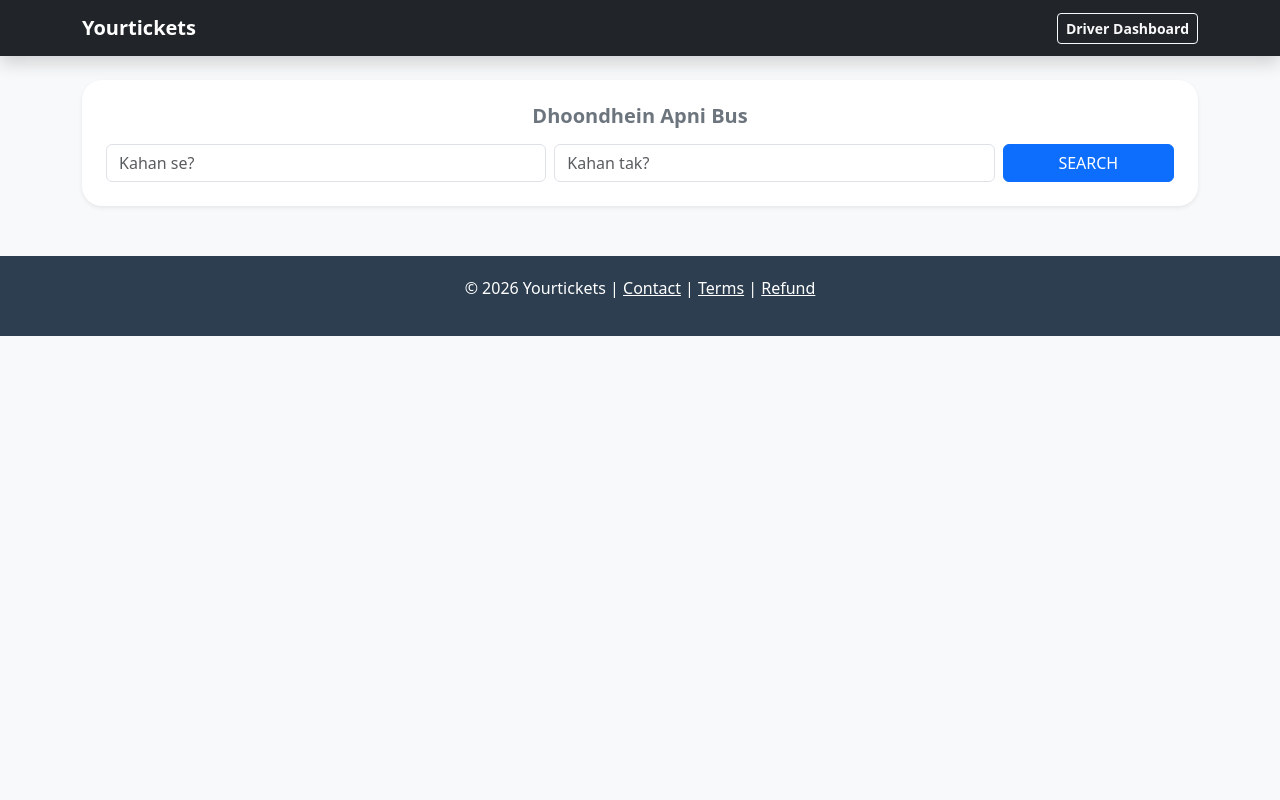
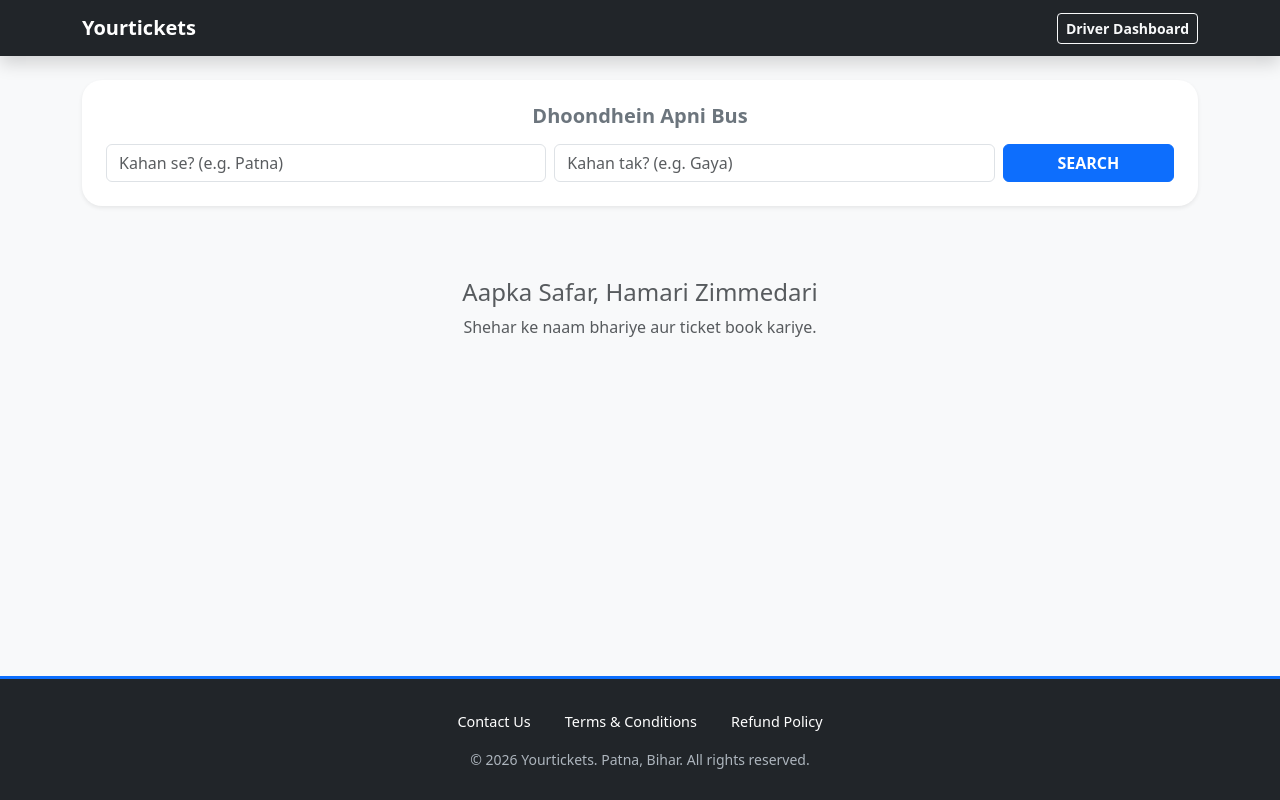
Before and after one commit to upadhyaaman593-dev/bus-booking-bihar, a Flask app: page / in a window 1280 px wide. Run offline with Flask 3, Linux system fonts and the light colour scheme; some libraries are stand-ins or nearby versions.

Commit message:
Update index.html

```diff
--- a/templates/index.html
+++ b/templates/index.html
@@ -6,13 +6,28 @@
     <link href="https://cdn.jsdelivr.net/npm/bootstrap@5.3.0/dist/css/bootstrap.min.css" rel="stylesheet">
     <title>Yourtickets - Bihar Bus Booking</title>
     <style>
+        /* Footer ko hamesha niche rakhne ke liye */
+        html, body { height: 100%; margin: 0; display: flex; flex-direction: column; }
+        .content-wrapper { flex: 1 0 auto; }
+
         .search-card { border-radius: 20px; background: white; }
-        .bus-card { border-radius: 15px; transition: 0.3s; }
-        .footer { background: #2c3e50; color: white; padding: 20px 0; margin-top: 50px; }
+        .bus-card { border-radius: 15px; transition: 0.3s; border-left: 5px solid #0d6efd; }
+        .bus-card:hover { transform: scale(1.02); }
+
+        .footer {
+            background: #212529;
+            color: #adb5bd;
+            padding: 30px 0;
+            flex-shrink: 0;
+            border-top: 3px solid #0d6efd;
+        }
+        .footer a { color: white; text-decoration: none; margin: 0 15px; font-size: 0.9rem; }
+        .footer a:hover { color: #0d6efd; }
     </style>
 </head>
 <body class="bg-light">
 
+<div class="content-wrapper">
     <nav class="navbar navbar-dark bg-dark mb-4 shadow">
         <div class="container">
             <a class="navbar-brand fw-bold" href="/">Yourtickets</a>
@@ -20,40 +35,58 @@
         </div>
     </nav>
 
-<div class="container">
+    <div class="container mb-5">
         <div class="card p-4 shadow-sm mb-4 border-0 search-card text-center">
             <h5 class="mb-3 fw-bold text-secondary">Dhoondhein Apni Bus</h5>
             <form action="/search" method="POST">
                 <div class="row g-2">
-                <div class="col-md-5"><input type="text" name="source" class="form-control" placeholder="Kahan se?" required></div>
-                <div class="col-md-5"><input type="text" name="destination" class="form-control" placeholder="Kahan tak?" required></div>
-                <div class="col-md-2"><button type="submit" class="btn btn-primary w-100">SEARCH</button></div>
+                    <div class="col-md-5"><input type="text" name="source" class="form-control" placeholder="Kahan se? (e.g. Patna)" required></div>
+                    <div class="col-md-5"><input type="text" name="destination" class="form-control" placeholder="Kahan tak? (e.g. Gaya)" required></div>
+                    <div class="col-md-2"><button type="submit" class="btn btn-primary w-100 fw-bold">SEARCH</button></div>
                 </div>
             </form>
         </div>
 
         {% if search_done %}
+            <h6 class="text-muted mb-3">Available Results:</h6>
+            {% if results %}
                 {% for bus in results %}
                 <div class="card mb-3 p-3 bus-card shadow-sm">
                     <div class="row align-items-center">
                         <div class="col-8">
-                    <h5 class="text-primary">{{ bus['bus_name'] }}</h5>
-                    <p class="mb-0">{{ bus['route_from'] }} ➔ {{ bus['route_to'] }}</p>
-                    <small>{{ bus['dep_date'] }} at {{ bus['time'] }}</small>
+                            <h5 class="fw-bold text-dark mb-1">{{ bus['bus_name'] }}</h5>
+                            <p class="mb-0 text-muted small">Route: {{ bus['route_from'] }} ➔ {{ bus['route_to'] }}</p>
+                            <span class="badge bg-light text-danger border">{{ bus['dep_date'] }} | {{ bus['time'] }}</span>
                         </div>
                         <div class="col-4 text-end">
-                    <h4 class="text-success">₹{{ bus['fare'] }}</h4>
-                    <a href="/book/{{ bus['id'] }}" class="btn btn-primary">BOOK</a>
+                            <h4 class="fw-bold text-success mb-2">₹{{ bus['fare'] }}</h4>
+                            <a href="/book/{{ bus['id'] }}" class="btn btn-primary btn-sm px-4 fw-bold">BOOK</a>
                         </div>
                     </div>
                 </div>
                 {% endfor %}
+            {% else %}
+                <div class="text-center mt-5 text-muted">
+                    <p>Sorry, is route par koi bus nahi mili.</p>
+                </div>
+            {% endif %}
+        {% else %}
+            <div class="text-center py-5 text-muted">
+                <h4>Aapka Safar, Hamari Zimmedari</h4>
+                <p>Shehar ke naam bhariye aur ticket book kariye.</p>
+            </div>
         {% endif %}
     </div>
+</div>
 
-<footer class="footer text-center">
-    <div class="container">
-        <p>© 2026 Yourtickets | <a href="/contact" class="text-white">Contact</a> | <a href="/terms" class="text-white">Terms</a> | <a href="/refund-policy" class="text-white">Refund</a></p>
+<footer class="footer">
+    <div class="container text-center">
+        <div class="mb-3">
+            <a href="/contact">Contact Us</a>
+            <a href="/terms">Terms & Conditions</a>
+            <a href="/refund-policy">Refund Policy</a>
+        </div>
+        <p class="small mb-0">© 2026 Yourtickets. Patna, Bihar. All rights reserved.</p>
     </div>
 </footer>
 
```
Lines whose indentation alone changed are shown as unchanged.
